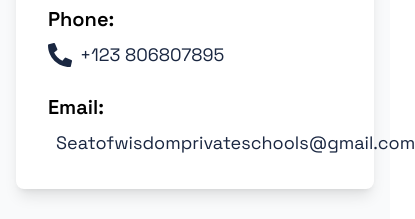
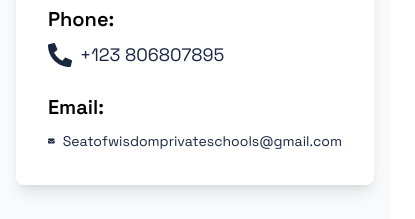
Before and after one commit to Jude006/SeatOfWisdom, a React (Vite) app: page /contact in a window 390 px wide. Shown: the part 2000-2219 px from the top of the page, 415 px wide, since content can reach past the window. Built offline with nearby package versions, Linux system fonts and the light colour scheme.

Commit message:
fixed the gmail overflow

```diff
--- a/src/components/ContactSection.jsx
+++ b/src/components/ContactSection.jsx
@@ -104,8 +104,8 @@ const ContactSection = () => {
           <div className="mt-6">
             <h3 className="text-xl font-semibold mb-2">Email:</h3>
             <a
-              href="mailto:info@amazinggrace.com"
-              className="flex items-center text-lg text-primary hover:duration-300 ease-linear hover:text-secondary"
+              href="mailto:Seatofwisdomprivateschools@gmail.com"
+              className="flex items-center md:text-lg text-sm text-primary hover:duration-300 ease-linear hover:text-secondary"
             >
               <FaEnvelope className="w-6 h-6 mr-2" />
              Seatofwisdomprivateschools@gmail.com
```
